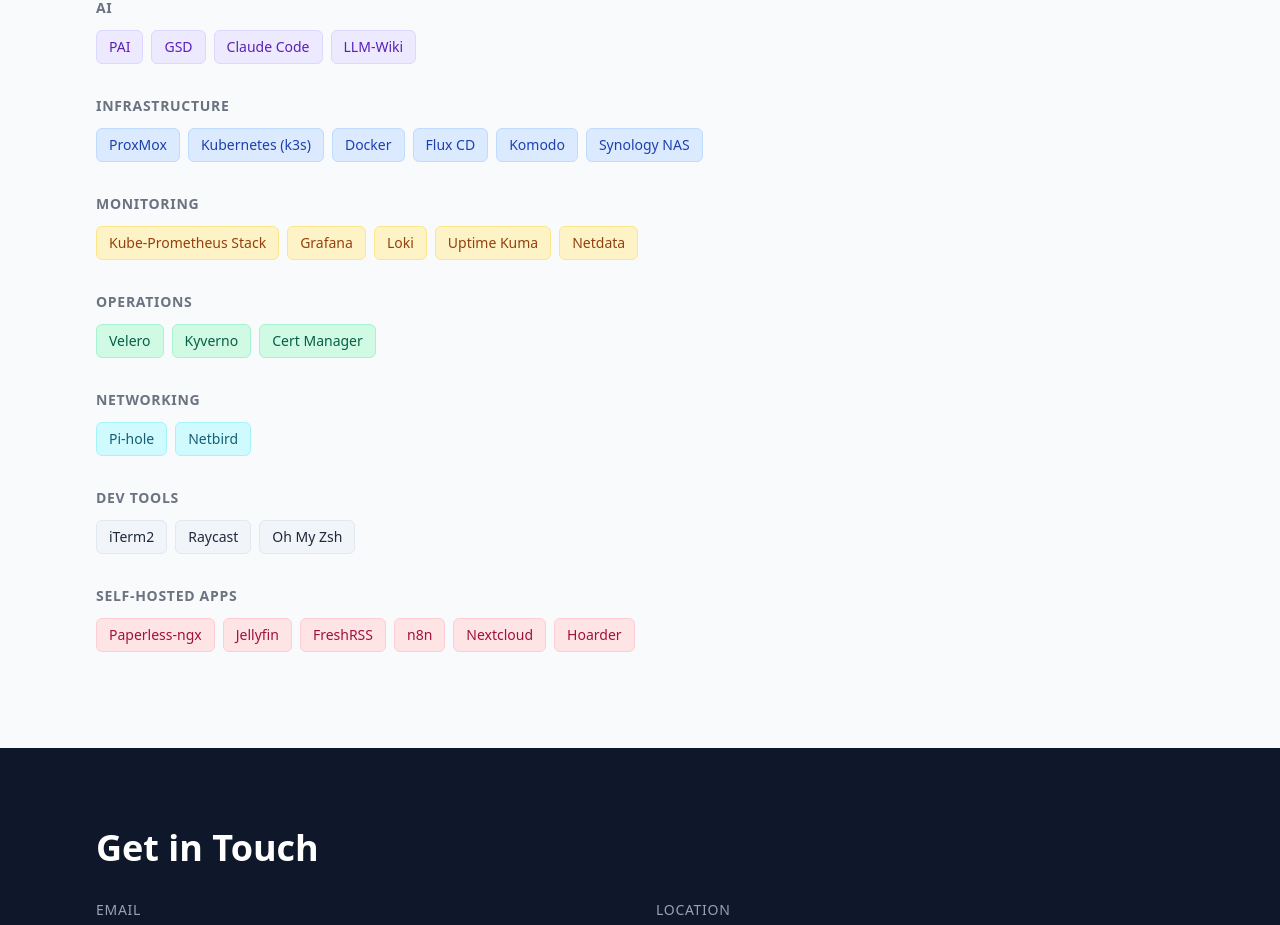
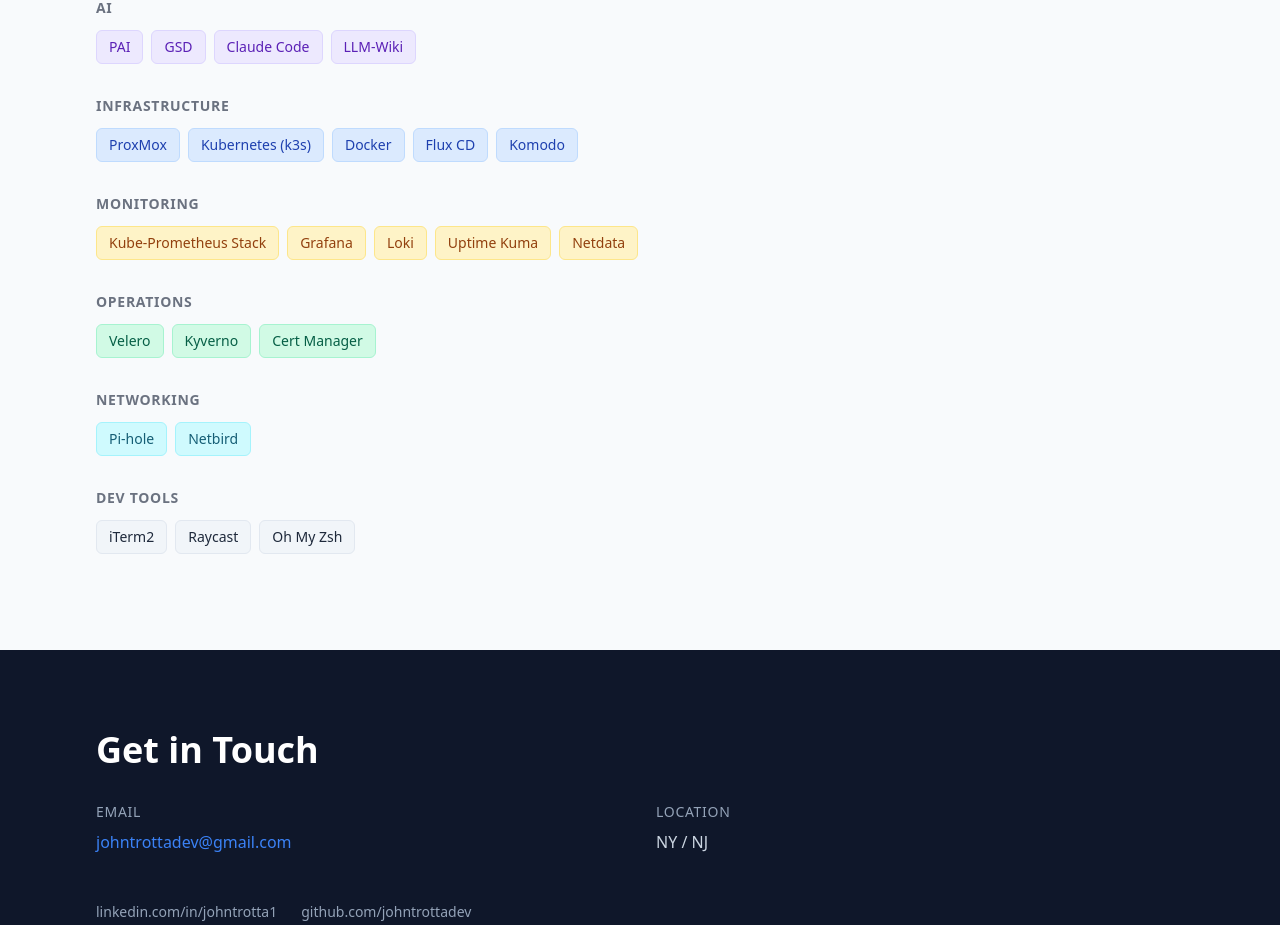
Before and after one commit to johntrottadev/jtrotta.dev, a Next.js app: page / in a window 1280 px wide. Shown: the part 4900-5825 px from the top of the page. Built offline with nearby package versions, Linux system fonts and the light colour scheme.

Commit message:
chore: remove Synology NAS and self-hosted apps from stack

```diff
--- a/src/data/resume.ts
+++ b/src/data/resume.ts
@@ -256,7 +256,6 @@
     { name: "Docker", category: "Infrastructure" },
     { name: "Flux CD", category: "Infrastructure" },
     { name: "Komodo", category: "Infrastructure" },
-    { name: "Synology NAS", category: "Infrastructure" },
     { name: "Kube-Prometheus Stack", category: "Monitoring" },
     { name: "Grafana", category: "Monitoring" },
     { name: "Loki", category: "Monitoring" },
@@ -270,11 +269,5 @@
     { name: "iTerm2", category: "Dev Tools" },
     { name: "Raycast", category: "Dev Tools" },
     { name: "Oh My Zsh", category: "Dev Tools" },
-    { name: "Paperless-ngx", category: "Self-Hosted Apps" },
-    { name: "Jellyfin", category: "Self-Hosted Apps" },
-    { name: "FreshRSS", category: "Self-Hosted Apps" },
-    { name: "n8n", category: "Self-Hosted Apps" },
-    { name: "Nextcloud", category: "Self-Hosted Apps" },
-    { name: "Hoarder", category: "Self-Hosted Apps" },
   ],
 };
```
